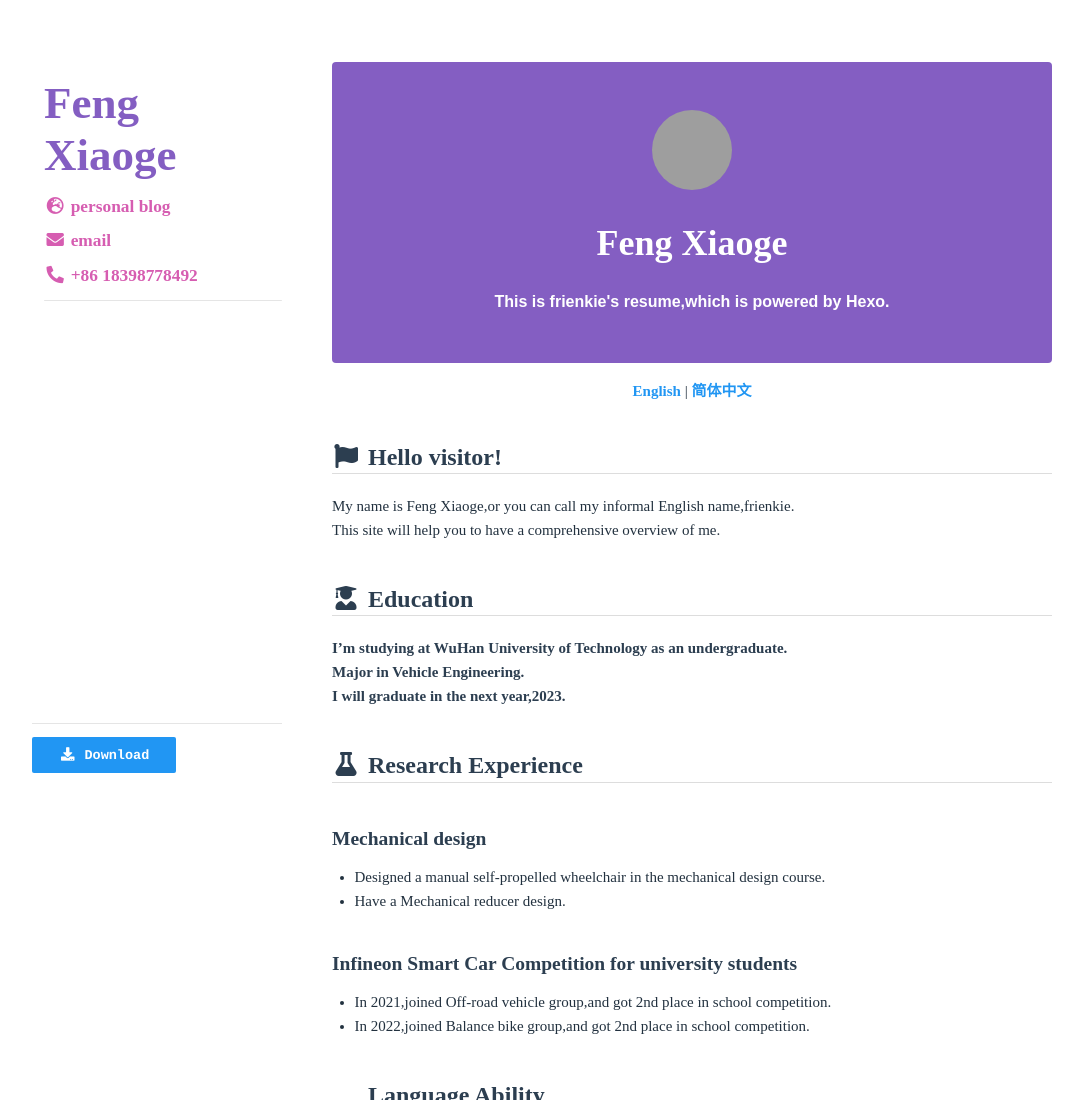
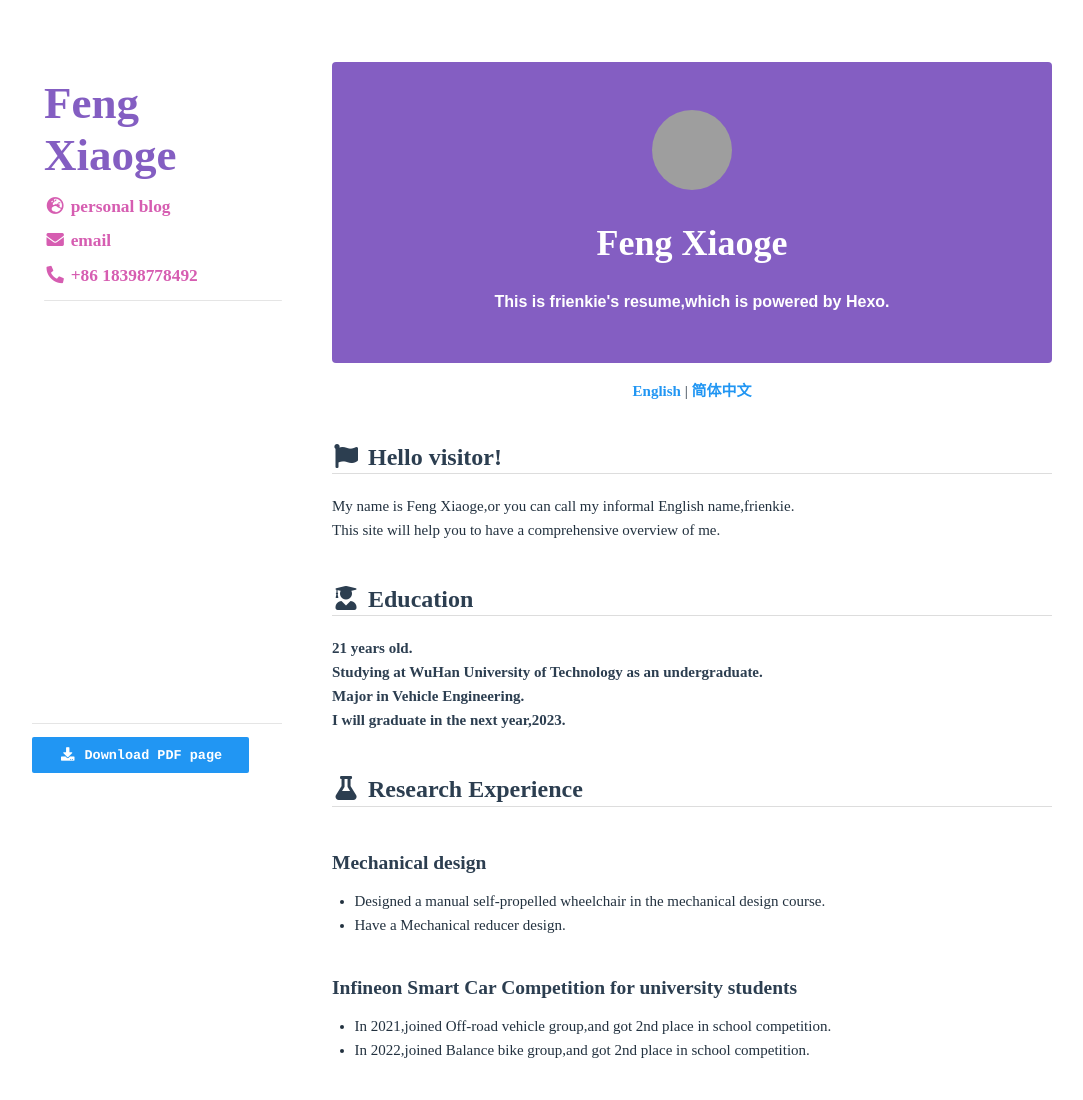
Before and after one commit to frienkie/resume, a plain HTML site: page en-us/index.html in a window 1280 px wide. Shown: the top 1100 px of the page, without its empty margins (28-1111 px from the left). Drawn offline with nearby package versions, Linux system fonts and the light colour scheme; some packages are replaced by stand-ins of ours; grey boxes are pictures that could not be loaded; a script that the page names is missing.

Commit message:
Site updated: 2022-08-05 14:32:05

```diff
--- a/en-us/index.html
+++ b/en-us/index.html
@@ -94,7 +94,7 @@
     </div>
 
       <div class="footer">
-        <a class="button" target="_blank" rel="noopener" href="https://github.com/xaoxuu/resume-docs"><i class="fas fa-download fa-fw"></i> Download</a>
+        <a class="button" target="_blank" rel="noopener" href="https://github.com/xaoxuu/resume-docs"><i class="fas fa-download fa-fw"></i> Download PDF page</a>
       </div>
 
 
@@ -122,7 +122,7 @@
 
 
 <h2 id="Hello-visitor"><a href="#Hello-visitor" class="headerlink" title=" Hello visitor!"></a><i class="fas fa-flag"></i> Hello visitor!</h2><p>My name is Feng Xiaoge,or you can call my informal English name,frienkie.<br>This site will help you to have a comprehensive overview of me.</p>
-<h2 id="Education"><a href="#Education" class="headerlink" title=" Education"></a><i class="fas fa-user-graduate"></i> Education</h2><p><strong>I’m studying at WuHan University of Technology as an undergraduate.</strong><br><strong>Major in Vehicle Engineering.</strong><br><strong>I will graduate in the next year,2023.</strong></p>
+<h2 id="Education"><a href="#Education" class="headerlink" title=" Education"></a><i class="fas fa-user-graduate"></i> Education</h2><p><strong>21 years old.</strong><br><strong>Studying at WuHan University of Technology as an undergraduate.</strong><br><strong>Major in Vehicle Engineering.</strong><br><strong>I will graduate in the next year,2023.</strong></p>
 <h2 id="Research-Experience"><a href="#Research-Experience" class="headerlink" title=" Research Experience"></a><i class="fas fa-flask"></i> Research Experience</h2><h3 id="Mechanical-design"><a href="#Mechanical-design" class="headerlink" title="Mechanical design"></a>Mechanical design</h3><ul>
 <li>Designed a manual self-propelled wheelchair in the mechanical design course.</li>
 <li>Have a Mechanical reducer design.</li>
@@ -135,7 +135,7 @@
 <h3 id="English"><a href="#English" class="headerlink" title="English"></a>English</h3><p>In 2020,passed English Grade 4, Grade 6.</p>
 <h2 id="Other"><a href="#Other" class="headerlink" title=" Other"></a><i class="fas fa-pencil"></i> Other</h2><p>If intrested in my daily life,you can visit my own blog by clicking <a target="_blank" rel="noopener" href="https://frienkie.eu.org/">Here</a>.</p>
 <h2 id="Contact"><a href="#Contact" class="headerlink" title=" Contact"></a><i class="fas fa-phone-alt"></i> Contact</h2><p>Please feel free to contact me.</p>
-<p><i class="fas fa-envelope fa-fw"></i> <a href="mailto:&#x66;&#x72;&#x69;&#101;&#x6e;&#x6b;&#x69;&#x65;&#108;&#121;&#x40;&#x6f;&#117;&#x74;&#x6c;&#x6f;&#x6f;&#107;&#46;&#99;&#x6f;&#109;">&#x66;&#x72;&#x69;&#101;&#x6e;&#x6b;&#x69;&#x65;&#108;&#121;&#x40;&#x6f;&#117;&#x74;&#x6c;&#x6f;&#x6f;&#107;&#46;&#99;&#x6f;&#109;</a><br><i class="fas fa-phone-alt fa-fw"></i> +86 18398778492</p>
+<p><i class="fas fa-envelope fa-fw"></i> <a href="mailto:&#102;&#114;&#105;&#x65;&#110;&#107;&#x69;&#101;&#108;&#x79;&#64;&#111;&#x75;&#x74;&#108;&#x6f;&#x6f;&#x6b;&#46;&#99;&#x6f;&#x6d;">&#102;&#114;&#105;&#x65;&#110;&#107;&#x69;&#101;&#108;&#x79;&#64;&#111;&#x75;&#x74;&#108;&#x6f;&#x6f;&#x6b;&#46;&#99;&#x6f;&#x6d;</a><br><i class="fas fa-phone-alt fa-fw"></i> +86 18398778492</p>
 <h2 id="Comments"><a href="#Comments" class="headerlink" title="Comments"></a>Comments</h2><!--
 
 <script src="https://utteranc.es/client.js"
```
Also changed, not shown: 1 other file.
